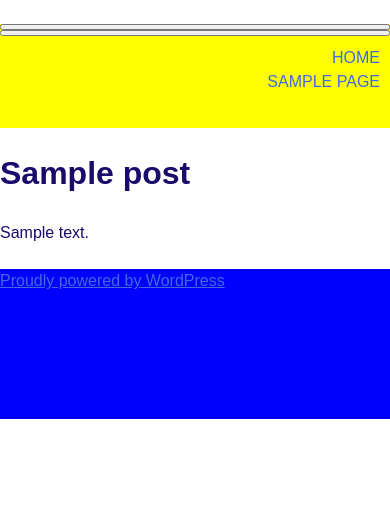
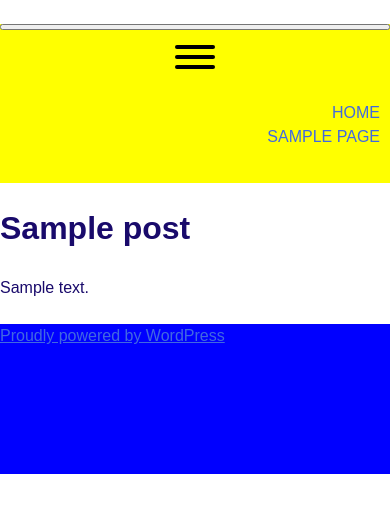
Before and after one commit to redacademy/play-winter-2018, a WordPress theme: template themes/integrate-play/page.php in a window 390 px wide. Shown: the top 513 px of the page. Run offline with PHP 8.4 and a stand-in for WordPress, Linux system fonts and the light colour scheme; the site name, menu and one post (Sample post) are stand-ins, and other content is empty; some libraries are stand-ins or nearby versions.

Commit message:
Moved hamburger.scss files into a folder, removed link tag from header.php

```diff
--- a/themes/integrate-play/header.php
+++ b/themes/integrate-play/header.php
@@ -12,7 +12,6 @@
 		<meta name="viewport" content="width=device-width, initial-scale=1">
 		<link rel="profile" href="http://gmpg.org/xfn/11">
 		<link rel="pingback" href="<?php bloginfo( 'pingback_url' ); ?>">
-		<link href="dist/hamburgers.css" rel="stylesheet">
 
 
 	<?php wp_head(); ?>
--- /dev/null
+++ b/themes/integrate-play/sass/hamburger/_base.scss
@@ -0,0 +1,69 @@
+// Hamburger
+// ==================================================
+.hamburger {
+  padding: $hamburger-padding-y $hamburger-padding-x;
+  display: inline-block;
+  cursor: pointer;
+
+  transition-property: opacity, filter;
+  transition-duration: $hamburger-hover-transition-duration;
+  transition-timing-function: $hamburger-hover-transition-timing-function;
+
+  // Normalize (<button>)
+  font: inherit;
+  color: inherit;
+  text-transform: none;
+  background-color: transparent;
+  border: 0;
+  margin: 0;
+  overflow: visible;
+
+  &:hover {
+    @if $hamburger-hover-use-filter == true {
+      filter: $hamburger-hover-filter;
+    }
+    @else {
+      opacity: $hamburger-hover-opacity;
+    }
+  }
+}
+
+.hamburger-box {
+  width: $hamburger-layer-width;
+  height: $hamburger-layer-height * 3 + $hamburger-layer-spacing * 2;
+  display: inline-block;
+  position: relative;
+}
+
+.hamburger-inner {
+  display: block;
+  top: 50%;
+  margin-top: $hamburger-layer-height / -2;
+
+  &,
+  &::before,
+  &::after {
+    width: $hamburger-layer-width;
+    height: $hamburger-layer-height;
+    background-color: $hamburger-layer-color;
+    border-radius: $hamburger-layer-border-radius;
+    position: absolute;
+    transition-property: transform;
+    transition-duration: 0.15s;
+    transition-timing-function: ease;
+  }
+
+  &::before,
+  &::after {
+    content: "";
+    display: block;
+  }
+
+  &::before {
+    top: ($hamburger-layer-spacing + $hamburger-layer-height) * -1;
+  }
+
+  &::after {
+    bottom: ($hamburger-layer-spacing + $hamburger-layer-height) * -1;
+  }
+}
--- /dev/null
+++ b/themes/integrate-play/sass/hamburger/_elastic-r.scss
@@ -0,0 +1,41 @@
+@if index($hamburger-types, elastic-r) {
+  /*
+   * Elastic Reverse
+   */
+  .hamburger--elastic-r {
+    .hamburger-inner {
+      top: $hamburger-layer-height / 2;
+      transition-duration: 0.275s;
+      transition-timing-function: cubic-bezier(0.68, -0.55, 0.265, 1.55);
+
+      &::before {
+        top: $hamburger-layer-height + $hamburger-layer-spacing;
+        transition: opacity 0.125s 0.275s ease;
+      }
+
+      &::after {
+        top: ($hamburger-layer-height * 2) + ($hamburger-layer-spacing * 2);
+        transition: transform 0.275s cubic-bezier(0.68, -0.55, 0.265, 1.55);
+      }
+    }
+
+    &.is-active {
+      .hamburger-inner {
+        $y-offset: $hamburger-layer-spacing + $hamburger-layer-height;
+
+        transform: translate3d(0, $y-offset, 0) rotate(-135deg);
+        transition-delay: 0.075s;
+
+        &::before {
+          transition-delay: 0s;
+          opacity: 0;
+        }
+
+        &::after {
+          transform: translate3d(0, $y-offset * -2, 0) rotate(270deg);
+          transition-delay: 0.075s;
+        }
+      }
+    }
+  }
+}
--- /dev/null
+++ b/themes/integrate-play/sass/hamburger/_elastic.scss
@@ -0,0 +1,41 @@
+@if index($hamburger-types, elastic) {
+  /*
+   * Elastic
+   */
+  .hamburger--elastic {
+    .hamburger-inner {
+      top: $hamburger-layer-height / 2;
+      transition-duration: 0.275s;
+      transition-timing-function: cubic-bezier(0.68, -0.55, 0.265, 1.55);
+
+      &::before {
+        top: $hamburger-layer-height + $hamburger-layer-spacing;
+        transition: opacity 0.125s 0.275s ease;
+      }
+
+      &::after {
+        top: ($hamburger-layer-height * 2) + ($hamburger-layer-spacing * 2);
+        transition: transform 0.275s cubic-bezier(0.68, -0.55, 0.265, 1.55);
+      }
+    }
+
+    &.is-active {
+      .hamburger-inner {
+        $y-offset: $hamburger-layer-spacing + $hamburger-layer-height;
+
+        transform: translate3d(0, $y-offset, 0) rotate(135deg);
+        transition-delay: 0.075s;
+
+        &::before {
+          transition-delay: 0s;
+          opacity: 0;
+        }
+
+        &::after {
+          transform: translate3d(0, $y-offset * -2, 0) rotate(-270deg);
+          transition-delay: 0.075s;
+        }
+      }
+    }
+  }
+}
--- /dev/null
+++ b/themes/integrate-play/sass/hamburger/_hamburger.scss
@@ -0,0 +1,60 @@
+@charset "UTF-8";
+/*!
+ * Hamburgers
+ * @description Tasty CSS-animated hamburgers
+ * @author Jonathan Suh @jonsuh
+ * @site https://jonsuh.com/hamburgers
+ * @link https://github.com/jonsuh/hamburgers
+ */
+
+// Settings
+// ==================================================
+$hamburger-padding-x                       : 15px !default;
+$hamburger-padding-y                       : 15px !default;
+$hamburger-layer-width                     : 40px !default;
+$hamburger-layer-height                    : 4px !default;
+$hamburger-layer-spacing                   : 6px !default;
+$hamburger-layer-color                     : #000 !default;
+$hamburger-layer-border-radius             : 4px !default;
+$hamburger-hover-opacity                   : 0.7 !default;
+$hamburger-hover-transition-duration       : 0.15s !default;
+$hamburger-hover-transition-timing-function: linear !default;
+
+// To use CSS filters as the hover effect instead of opacity,
+// set $hamburger-hover-use-filter as true and
+// change the value of $hamburger-hover-filter accordingly.
+$hamburger-hover-use-filter: false !default;
+$hamburger-hover-filter    : opacity(50%) !default;
+
+// Types (Remove or comment out what you don’t need)
+// ==================================================
+$hamburger-types: (
+  elastic,
+  elastic-r,
+) !default;
+
+// Base Hamburger (We need this)
+// ==================================================
+@import "base";
+
+// Hamburger types
+// ==================================================
+@import "elastic";
+@import "elastic-r";
+
+
+// ==================================================
+// Cooking up additional types:
+//
+// The Sass for each hamburger type should be nested
+// inside an @if directive to check whether or not
+// it exists in $hamburger-types so only the CSS for
+// included types are generated.
+//
+// e.g. hamburgers/types/_new-type.scss
+//
+// @if index($hamburger-types, new-type) {
+//   .hamburger--new-type {
+//     ...
+//   }
+// }
--- a/themes/integrate-play/sass/style.scss
+++ b/themes/integrate-play/sass/style.scss
@@ -55,7 +55,7 @@ Nicolas Gallagher and Jonathan Neal http://necolas.github.com/normalize.css/
 @import "normalize";
 @import "fonts";
 @import "footer";
-@import "hamburger";
+@import "hamburger/hamburger";
 @import "typography";
 @import "elements";
 @import "forms";
--- a/themes/integrate-play/style.css
+++ b/themes/integrate-play/style.css
@@ -230,6 +230,137 @@ th {
   width: 100%;
   height: 150px;
   background-color: blue; }
+
+/*!
+ * Hamburgers
+ * @description Tasty CSS-animated hamburgers
+ * @author Jonathan Suh @jonsuh
+ * @site https://jonsuh.com/hamburgers
+ * @link https://github.com/jonsuh/hamburgers
+ */
+.hamburger {
+  padding: 15px 15px;
+  display: inline-block;
+  cursor: pointer;
+  -webkit-transition-property: opacity, -webkit-filter;
+  transition-property: opacity, -webkit-filter;
+  transition-property: opacity, filter;
+  transition-property: opacity, filter, -webkit-filter;
+  -webkit-transition-duration: 0.15s;
+          transition-duration: 0.15s;
+  -webkit-transition-timing-function: linear;
+          transition-timing-function: linear;
+  font: inherit;
+  color: inherit;
+  text-transform: none;
+  background-color: transparent;
+  border: 0;
+  margin: 0;
+  overflow: visible; }
+  .hamburger:hover {
+    opacity: 0.7; }
+
+.hamburger-box {
+  width: 40px;
+  height: 24px;
+  display: inline-block;
+  position: relative; }
+
+.hamburger-inner {
+  display: block;
+  top: 50%;
+  margin-top: -2px; }
+  .hamburger-inner, .hamburger-inner::before, .hamburger-inner::after {
+    width: 40px;
+    height: 4px;
+    background-color: #000;
+    border-radius: 4px;
+    position: absolute;
+    -webkit-transition-property: -webkit-transform;
+    transition-property: -webkit-transform;
+    transition-property: transform;
+    transition-property: transform, -webkit-transform;
+    -webkit-transition-duration: 0.15s;
+            transition-duration: 0.15s;
+    -webkit-transition-timing-function: ease;
+            transition-timing-function: ease; }
+  .hamburger-inner::before, .hamburger-inner::after {
+    content: "";
+    display: block; }
+  .hamburger-inner::before {
+    top: -10px; }
+  .hamburger-inner::after {
+    bottom: -10px; }
+
+/*
+   * Elastic
+   */
+.hamburger--elastic .hamburger-inner {
+  top: 2px;
+  -webkit-transition-duration: 0.275s;
+          transition-duration: 0.275s;
+  -webkit-transition-timing-function: cubic-bezier(0.68, -0.55, 0.265, 1.55);
+          transition-timing-function: cubic-bezier(0.68, -0.55, 0.265, 1.55); }
+  .hamburger--elastic .hamburger-inner::before {
+    top: 10px;
+    -webkit-transition: opacity 0.125s 0.275s ease;
+    transition: opacity 0.125s 0.275s ease; }
+  .hamburger--elastic .hamburger-inner::after {
+    top: 20px;
+    -webkit-transition: -webkit-transform 0.275s cubic-bezier(0.68, -0.55, 0.265, 1.55);
+    transition: -webkit-transform 0.275s cubic-bezier(0.68, -0.55, 0.265, 1.55);
+    transition: transform 0.275s cubic-bezier(0.68, -0.55, 0.265, 1.55);
+    transition: transform 0.275s cubic-bezier(0.68, -0.55, 0.265, 1.55), -webkit-transform 0.275s cubic-bezier(0.68, -0.55, 0.265, 1.55); }
+
+.hamburger--elastic.is-active .hamburger-inner {
+  -webkit-transform: translate3d(0, 10px, 0) rotate(135deg);
+          transform: translate3d(0, 10px, 0) rotate(135deg);
+  -webkit-transition-delay: 0.075s;
+          transition-delay: 0.075s; }
+  .hamburger--elastic.is-active .hamburger-inner::before {
+    -webkit-transition-delay: 0s;
+            transition-delay: 0s;
+    opacity: 0; }
+  .hamburger--elastic.is-active .hamburger-inner::after {
+    -webkit-transform: translate3d(0, -20px, 0) rotate(-270deg);
+            transform: translate3d(0, -20px, 0) rotate(-270deg);
+    -webkit-transition-delay: 0.075s;
+            transition-delay: 0.075s; }
+
+/*
+   * Elastic Reverse
+   */
+.hamburger--elastic-r .hamburger-inner {
+  top: 2px;
+  -webkit-transition-duration: 0.275s;
+          transition-duration: 0.275s;
+  -webkit-transition-timing-function: cubic-bezier(0.68, -0.55, 0.265, 1.55);
+          transition-timing-function: cubic-bezier(0.68, -0.55, 0.265, 1.55); }
+  .hamburger--elastic-r .hamburger-inner::before {
+    top: 10px;
+    -webkit-transition: opacity 0.125s 0.275s ease;
+    transition: opacity 0.125s 0.275s ease; }
+  .hamburger--elastic-r .hamburger-inner::after {
+    top: 20px;
+    -webkit-transition: -webkit-transform 0.275s cubic-bezier(0.68, -0.55, 0.265, 1.55);
+    transition: -webkit-transform 0.275s cubic-bezier(0.68, -0.55, 0.265, 1.55);
+    transition: transform 0.275s cubic-bezier(0.68, -0.55, 0.265, 1.55);
+    transition: transform 0.275s cubic-bezier(0.68, -0.55, 0.265, 1.55), -webkit-transform 0.275s cubic-bezier(0.68, -0.55, 0.265, 1.55); }
+
+.hamburger--elastic-r.is-active .hamburger-inner {
+  -webkit-transform: translate3d(0, 10px, 0) rotate(-135deg);
+          transform: translate3d(0, 10px, 0) rotate(-135deg);
+  -webkit-transition-delay: 0.075s;
+          transition-delay: 0.075s; }
+  .hamburger--elastic-r.is-active .hamburger-inner::before {
+    -webkit-transition-delay: 0s;
+            transition-delay: 0s;
+    opacity: 0; }
+  .hamburger--elastic-r.is-active .hamburger-inner::after {
+    -webkit-transform: translate3d(0, -20px, 0) rotate(270deg);
+            transform: translate3d(0, -20px, 0) rotate(270deg);
+    -webkit-transition-delay: 0.075s;
+            transition-delay: 0.075s; }
 
 /*--------------------------------------------------------------
 # Typography
```
Also changed, not shown: themes/integrate-play/sass/_hamburger.scss (deleted).
